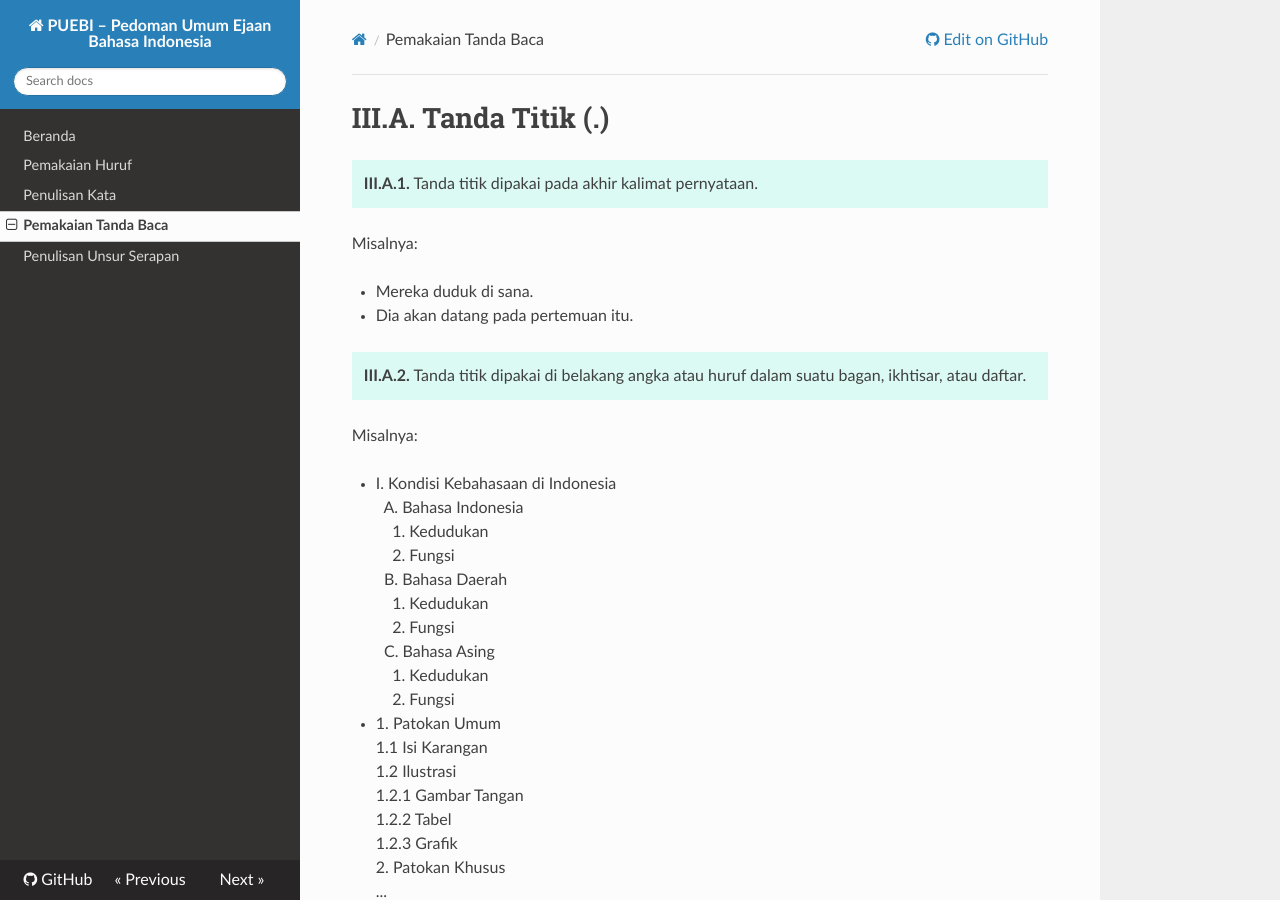
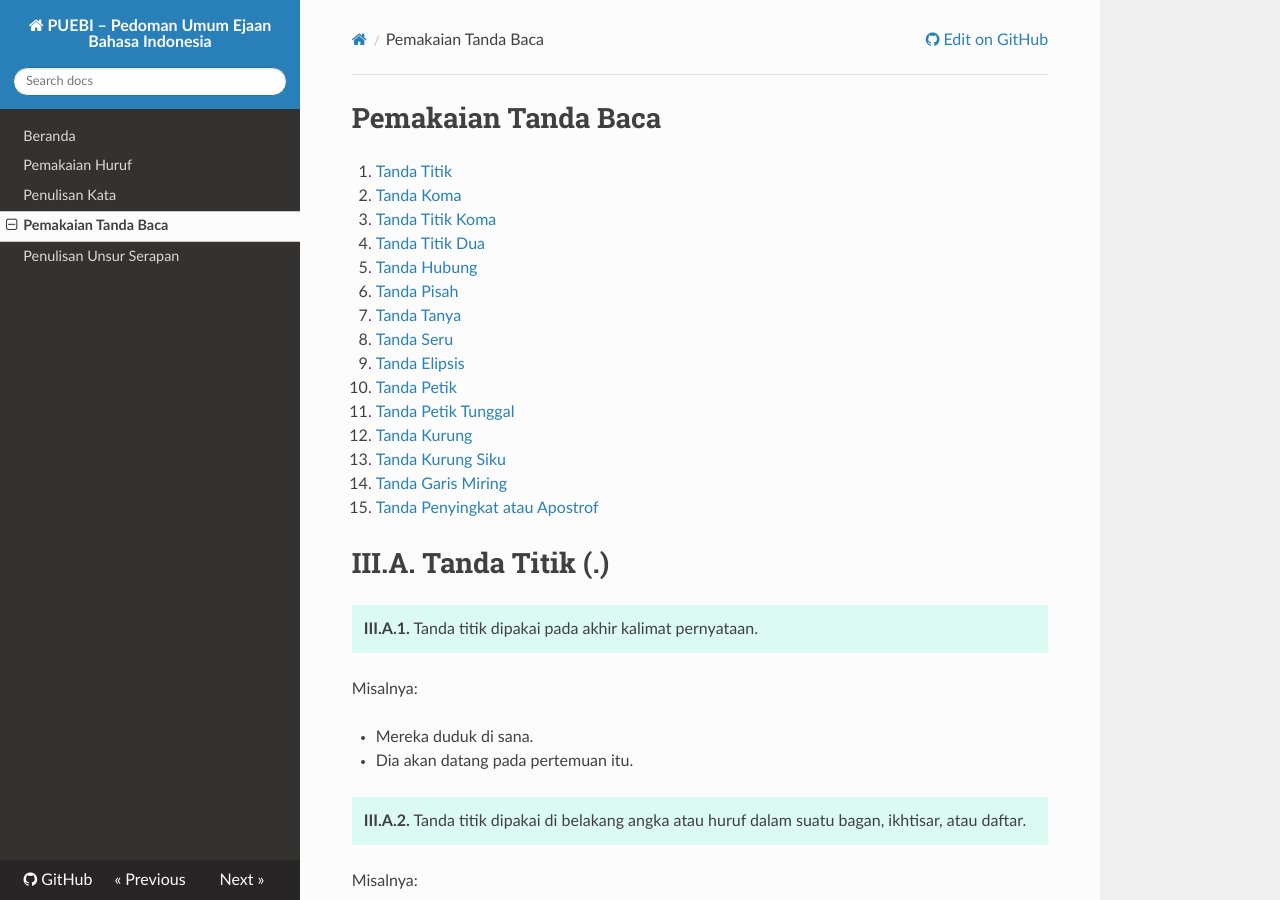
Before and after one commit to ivanlanin/puebi, an MkDocs documentation site: the page built from docs/pemakaian-tanda-baca.md, in a window 1280 px wide and 900 px high. Built offline with MkDocs 1.6.1, drawn with Linux system fonts in a browser that asks for light colours; nearby versions of some CDN libraries; old or Windows-style settings are respelled for this version of MkDocs.

Commit message:
Daftar isi

```diff
--- a/docs/pemakaian-tanda-baca.md
+++ b/docs/pemakaian-tanda-baca.md
@@ -1,3 +1,21 @@
+# Pemakaian Tanda Baca
+
+1. [Tanda Titik](#iiia-tanda-titik)
+2. [Tanda Koma](#iiib-tanda-koma)
+3. [Tanda Titik Koma](#iiic-tanda-titik-koma)
+4. [Tanda Titik Dua](#iiid-tanda-titik-dua)
+5. [Tanda Hubung](#iiie-tanda-hubung-)
+6. [Tanda Pisah](#iiif-tanda-pisah)
+7. [Tanda Tanya](#iiig-tanda-tanya)
+8. [Tanda Seru](#iiih-tanda-seru)
+9. [Tanda Elipsis](#iiii-tanda-elipsis)
+10. [Tanda Petik](#iiij-tanda-petik)
+11. [Tanda Petik Tunggal](#iiik-tanda-petik-tunggal)
+12. [Tanda Kurung](#iiil-tanda-kurung)
+13. [Tanda Kurung Siku](#iiim-tanda-kurung-siku)
+14. [Tanda Garis Miring](#iiin-tanda-garis-miring)
+15. [Tanda Penyingkat atau Apostrof](#iiio-tanda-penyingkat-atau-apostrof)
+
 # III.A. Tanda Titik (.)
 
 !!! important ""
```
Also changed, not shown: docs/pemakaian-huruf.md (+11 -0 lines), docs/penulisan-kata.md (+14 -0 lines).
